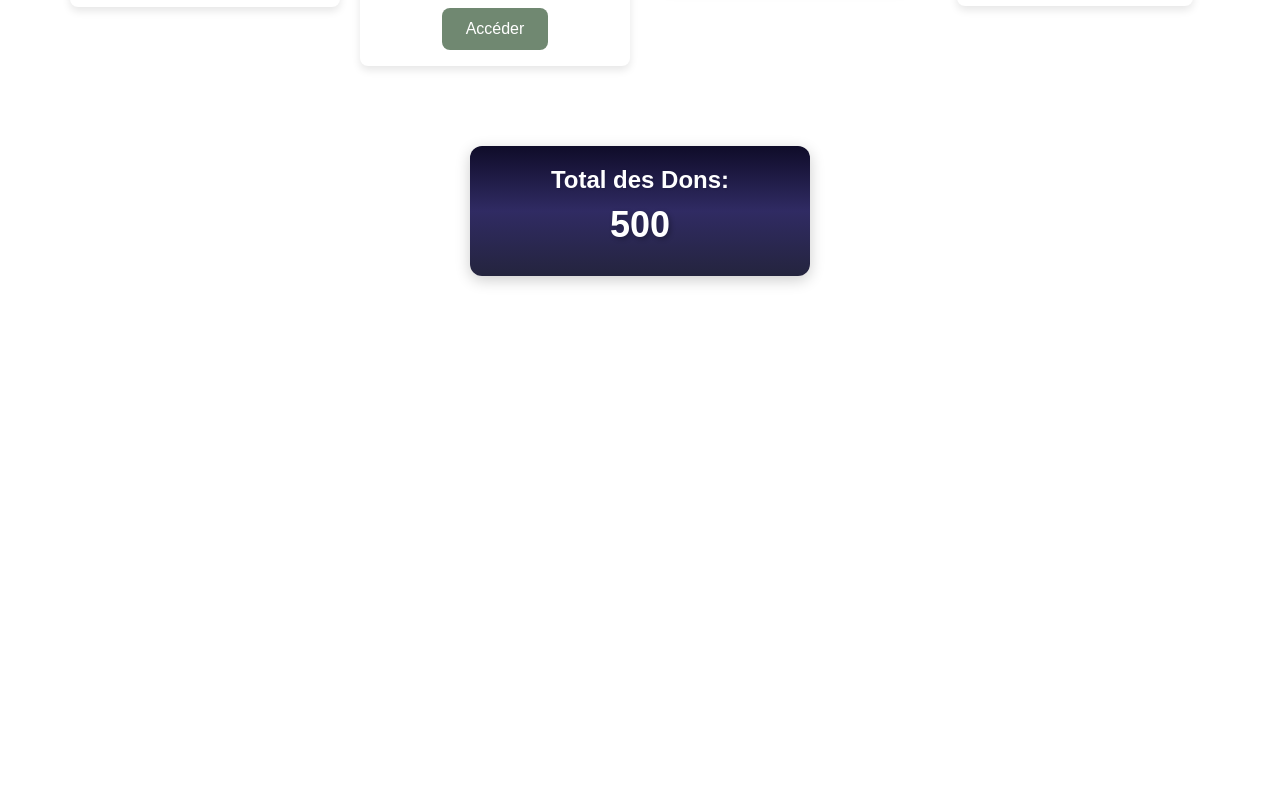
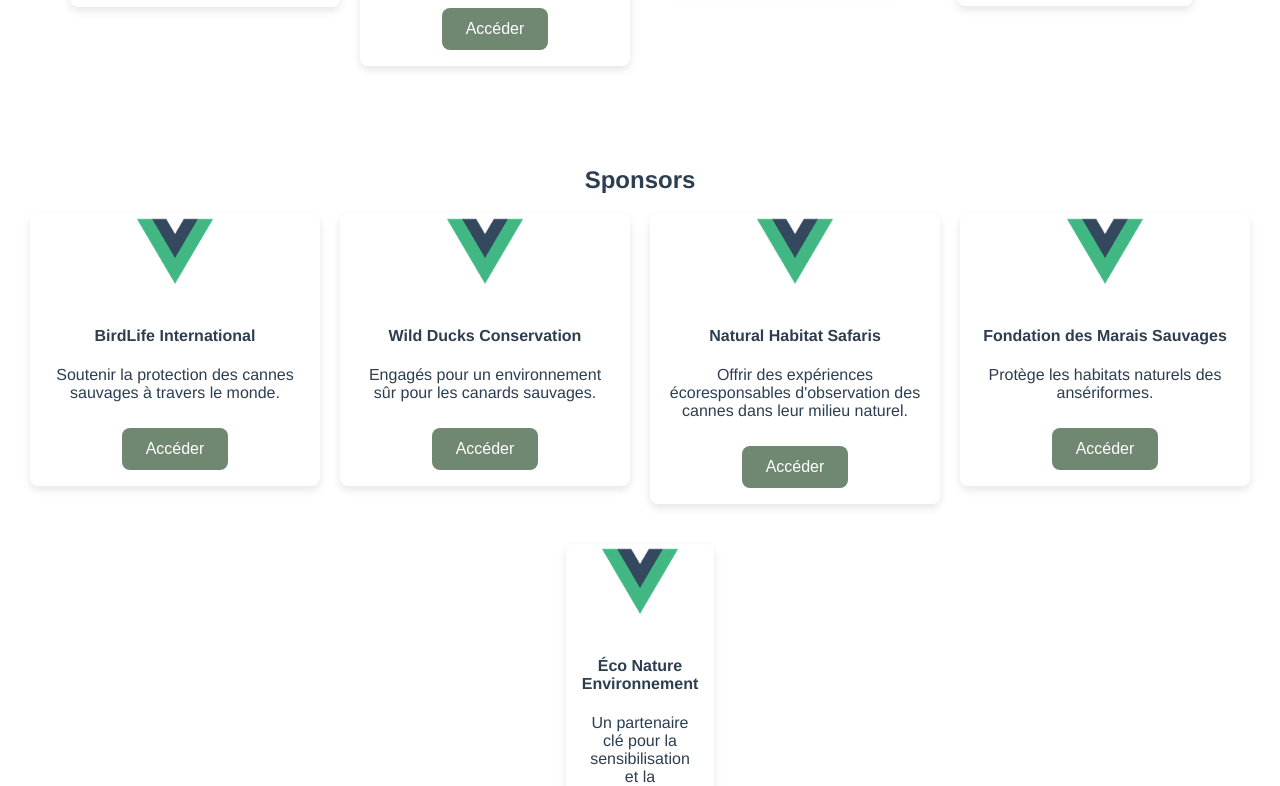
Before and after one commit to MaikenDANGELO/LeFestivalDesCannes, a Vue app in the folder frontend/: page / in a window 1280 px wide. Shown: the part 1780-2566 px from the top of the page. Before the commit the page ends 2094 px from the top, so only its background shows below. Built offline with nearby package versions, Linux system fonts and the light colour scheme.

Commit message:
affichage sponsors client page accueil

```diff
--- a/frontend/src/views/PagePrestataire.vue
+++ b/frontend/src/views/PagePrestataire.vue
@@ -35,7 +35,7 @@
             <input id="commentaire_input" type="text" v-model="user_comment">
             <button @click="sendCommentForm()">Envoyer</button>
         </div>
-        <div v-else>Soyez connecté pour poster un avis</div><br>
+        <div v-else>Soyez connecté(e) pour poster un avis</div><br>
         <h3>Avis des utilisateurs</h3>
         <div v-for="avis in this.avis_prestataire" :key="avis['id']">
           <h4>{{ getUtilisateur(avis['id_utilisateur'])['nom_utilisateur'] }} - {{ avis['note'] }}/5</h4>
--- a/frontend/src/views/PagePrincipale.vue
+++ b/frontend/src/views/PagePrincipale.vue
@@ -1,7 +1,7 @@
 <template>
   <div class="hello">
     <BanniereAccueil></BanniereAccueil>
-    <div class="liste-prestataires">
+    <div class="liste-prestataires" id="prestataires">
       <h2>Prestataires</h2>
       <div class="prestataires-row" v-for="row in getPrestaRows()" :key="row[0].id">
         <div v-for="prestataire in row" :key="prestataire.id" class="prestataire-card">
@@ -11,7 +11,19 @@
             :image="prestataire.image"
             :pers-page-route="`/prestataire/${prestataire.id}`"></CartePrestatairePerso>
         </div>
+      </div>
     </div>
+    <div class="liste-prestataires" id="sponsors">
+      <h2>Sponsors</h2>
+      <div class="prestataires-row" v-for="row in getSponsorsRows()" :key="row[0].id_sponsor">
+        <div v-for="sponsor in row" :key="sponsor.id_sponsor" class="prestataire-card">
+          <CartePrestatairePerso
+            :nom="sponsor.nom_sponsor"
+            :description-accueil="sponsor.description_accueil"
+            :image="sponsor.image"
+            :pers-page-route="`/sponsor/${sponsor.id_sponsor}`"></CartePrestatairePerso>
+        </div>
+      </div>
     </div>
     <TotalDons></TotalDons>
     <br>
@@ -35,15 +47,26 @@ export default {
   },
   computed: {
     ...mapState('prestataire', ['prestataires']), // on récupère prestataires depuis le store
+    ...mapState('sponsors', ['sponsors']),
   },
   methods: {
     ...mapActions('prestataire', ['getAllPrestataires']), // on récupère la méthode de récupération des prestataires du store
+    ...mapActions('sponsors', ['getAllSponsors']),
     getPrestaRows() {
       this.getAllPrestataires(); // charge les prestataires depuis les données
       let prestataires = this.prestataires;
       let rows = [];
       for (let i = 0; i < prestataires.length; i += 4) { // Ajusté pour 4 blocs par ligne
         rows.push(prestataires.slice(i, i + 4));
+      }
+      return rows;
+    },
+    getSponsorsRows(){
+      this.getAllSponsors(); // charge les prestataires depuis les données
+      let sponsors = this.sponsors;
+      let rows = [];
+      for (let i = 0; i < sponsors.length; i += 4) { // Ajusté pour 4 blocs par ligne
+        rows.push(sponsors.slice(i, i + 4));
       }
       return rows;
     },
```
